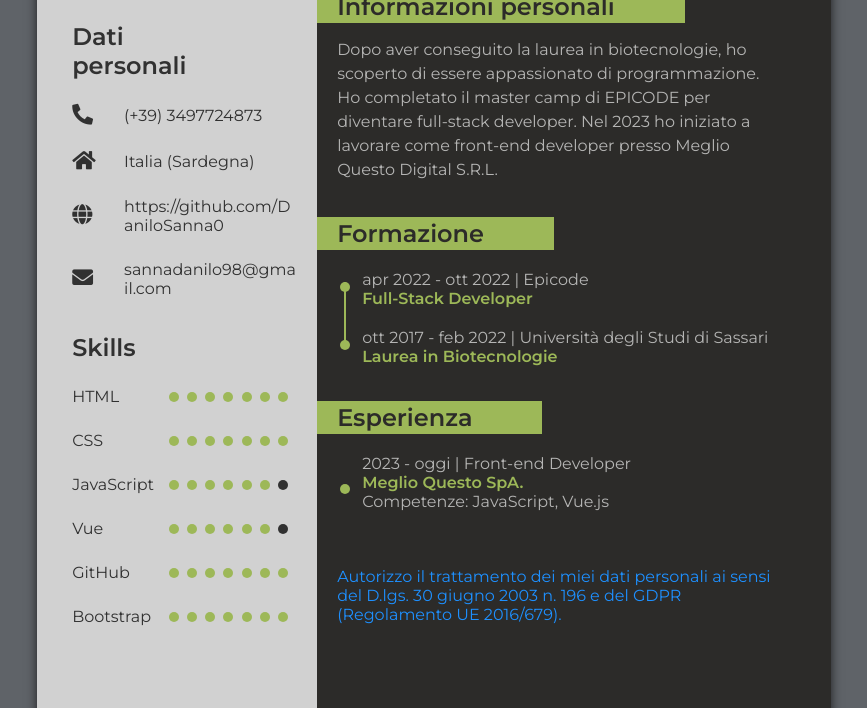
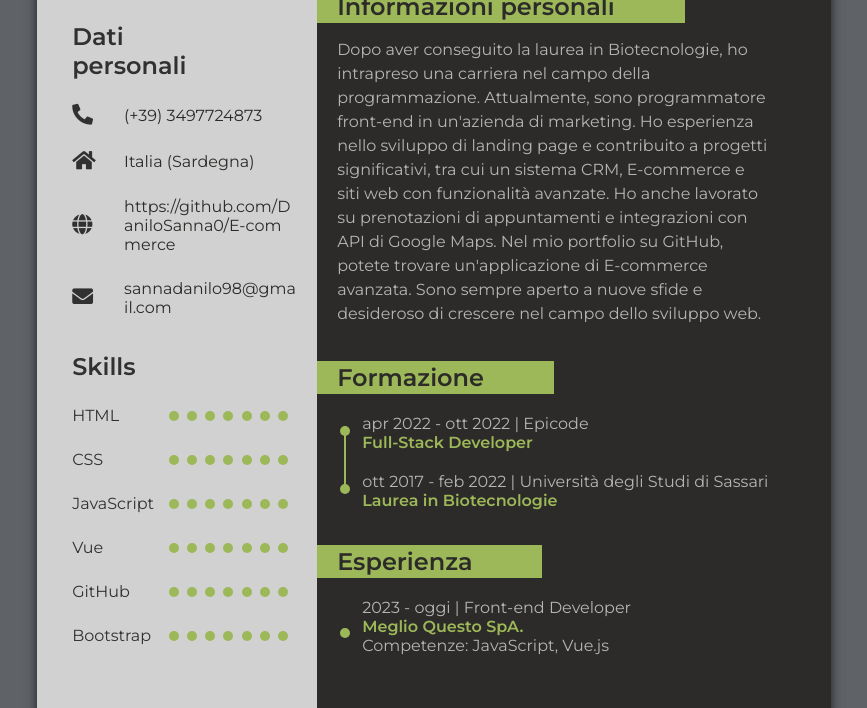
Before and after one commit to DaniloSanna0/CV, a plain HTML site: page index.html in a window 1280 px wide. Shown: the part 288-996 px from the top of the page, without its empty margins (206-1073 px from the left). Drawn offline with Linux system fonts and the light colour scheme.

Commit message:
aggiornato

```diff
--- a/index.html
+++ b/index.html
@@ -1,5 +1,6 @@
 <!DOCTYPE html>
 <html lang="en">
+
 <head>
     <meta charset="UTF-8">
     <meta http-equiv="X-UA-Compatible" content="IE=edge">
@@ -8,6 +9,7 @@
     <link rel="stylesheet" href="https://cdnjs.cloudflare.com/ajax/libs/font-awesome/5.15.2/css/all.min.css">
     <link rel="stylesheet" href="./style.css">
 </head>
+
 <body>
     <div class="grid-container">
         <div class="zone-1">
@@ -18,7 +20,7 @@
                 <div class="title">
                     <h2>Dati
                         personali
-                        </h2>
+                    </h2>
                 </div>
                 <div class="call"><i class="fas fa-phone-alt"></i>
                     <div class="text">(+39) 3497724873</div>
@@ -28,11 +30,12 @@
                     </div>
                 </div>
                 <div class="website"><i class="fas fa-globe"></i>
-                    <div class="text">https://github.com/DaniloSanna0</div>
+                    <a href="https://github.com/DaniloSanna0/E-commerce"
+                        class="text">https://github.com/DaniloSanna0/E-commerce</a>
                 </div>
                 <div class="email"><i class="fas fa-envelope"></i>
                     <div class="text">sannadanilo98@gmail.com
-                        </div>
+                    </div>
                 </div>
             </div>
             <div class="personal-box">
@@ -71,7 +74,7 @@
                         <div class="dot active"></div>
                         <div class="dot active"></div>
                         <div class="dot active"></div>
-                        <div class="dot"></div>
+                        <div class="dot active"></div>
                     </div>
                 </div>
                 <div class="skill-4">Vue<div class="progress">
@@ -81,7 +84,7 @@
                         <div class="dot active"></div>
                         <div class="dot active"></div>
                         <div class="dot active"></div>
-                        <div class="dot"></div>
+                        <div class="dot active"></div>
                     </div>
                 </div>
                 <div class="skill-5">
@@ -126,10 +129,10 @@
                         </h2>
                     </div>
                 </div>
-                <div class="desc">Dopo aver conseguito la laurea in biotecnologie, ho
-                    scoperto di essere appassionato di programmazione.
-                    Ho completato il master camp di EPICODE per
-                    diventare full-stack developer. Nel 2023 ho iniziato a lavorare come front-end developer presso Meglio Questo Digital S.R.L.</div>
+                <div class="desc">
+
+Dopo aver conseguito la laurea in Biotecnologie, ho intrapreso una carriera nel campo della programmazione. Attualmente, sono programmatore front-end in un'azienda di marketing. Ho esperienza nello sviluppo di landing page e contribuito a progetti significativi, tra cui un sistema CRM, E-commerce e siti web con funzionalità avanzate. Ho anche lavorato su prenotazioni di appuntamenti e integrazioni con API di Google Maps. Nel mio portfolio su GitHub, potete trovare un'applicazione di E-commerce avanzata. Sono sempre aperto a nuove sfide e desideroso di crescere nel campo dello sviluppo web.
+                </div>
             </div>
             <div class="group-2">
                 <div class="title">
@@ -172,9 +175,11 @@
                     </ul>
                 </div>
             </div>
-            <div class="privacy">Autorizzo il trattamento dei miei dati personali ai sensi del D.lgs. 30 giugno 2003 n. 196 e del GDPR (Regolamento UE 2016/679).</div>
+            <div class="privacy">Autorizzo il trattamento dei miei dati personali ai sensi del D.lgs. 30 giugno 2003 n.
+                196 e del GDPR (Regolamento UE 2016/679).</div>
         </div>
     </div>
 
 </body>
+
 </html>
--- a/style.css
+++ b/style.css
@@ -26,7 +26,10 @@ body {
   justify-content: center;
   align-items: center;
 }
-
+.text{
+  text-decoration: none;
+  color: #2c2b29;
+}
 .grid-container {
   margin: auto;
   display: grid;
@@ -50,7 +53,7 @@ body {
   width: 240px;
   height: 240px;
   border-radius: 50%;
-  background-image: url("./Danilo-mins.jpg");
+  background-image: url("./Danilos.jpg");
   background-position: center top;
   background-size: 100%;
   border: 4px solid #2c2b29;
```
Also changed, not shown: Danilo-min.jpg (added), Danilos.jpg (added), 1 other file.
